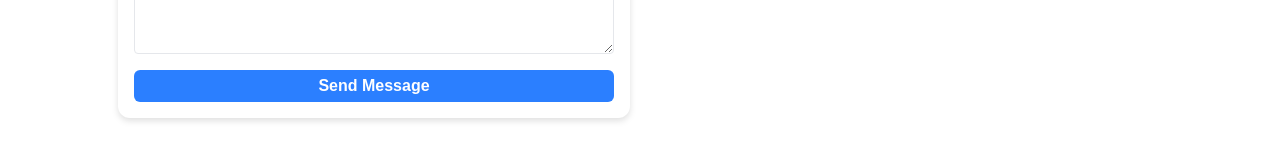
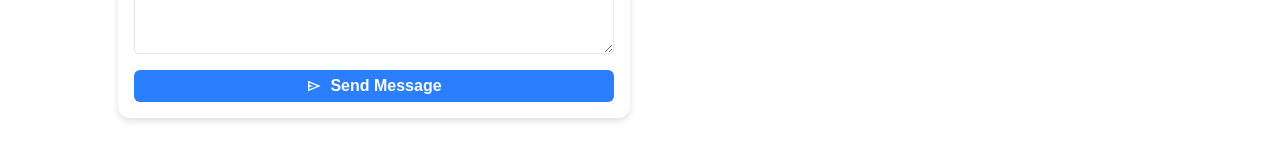
Before and after one commit to DavidSheltonSF/contact-feature-next, a Next.js app: page / in a window 1280 px wide. Shown: the part 470-630 px from the top of the page. Built offline with nearby package versions, Linux system fonts and the light colour scheme; no server answers.

Commit message:
feat(Button): add send icon

```diff
--- a/src/app/components/button/index.tsx
+++ b/src/app/components/button/index.tsx
@@ -5,7 +5,10 @@ interface ButtonProps {
 export function Button({label}: ButtonProps) {
   return (
     <button className="bg-blue-500 text-white font-bold rounded-md py-1 cursor-pointer hover:bg-sky-500 transition delay-5 ease-linear" type="submit">
-      {label}
+      <span className="flex justify-center gap-2">
+        <img className="w-4" src="send-icon.svg" alt="" />
+        {label}
+      </span>
     </button>
   )
 }
```
